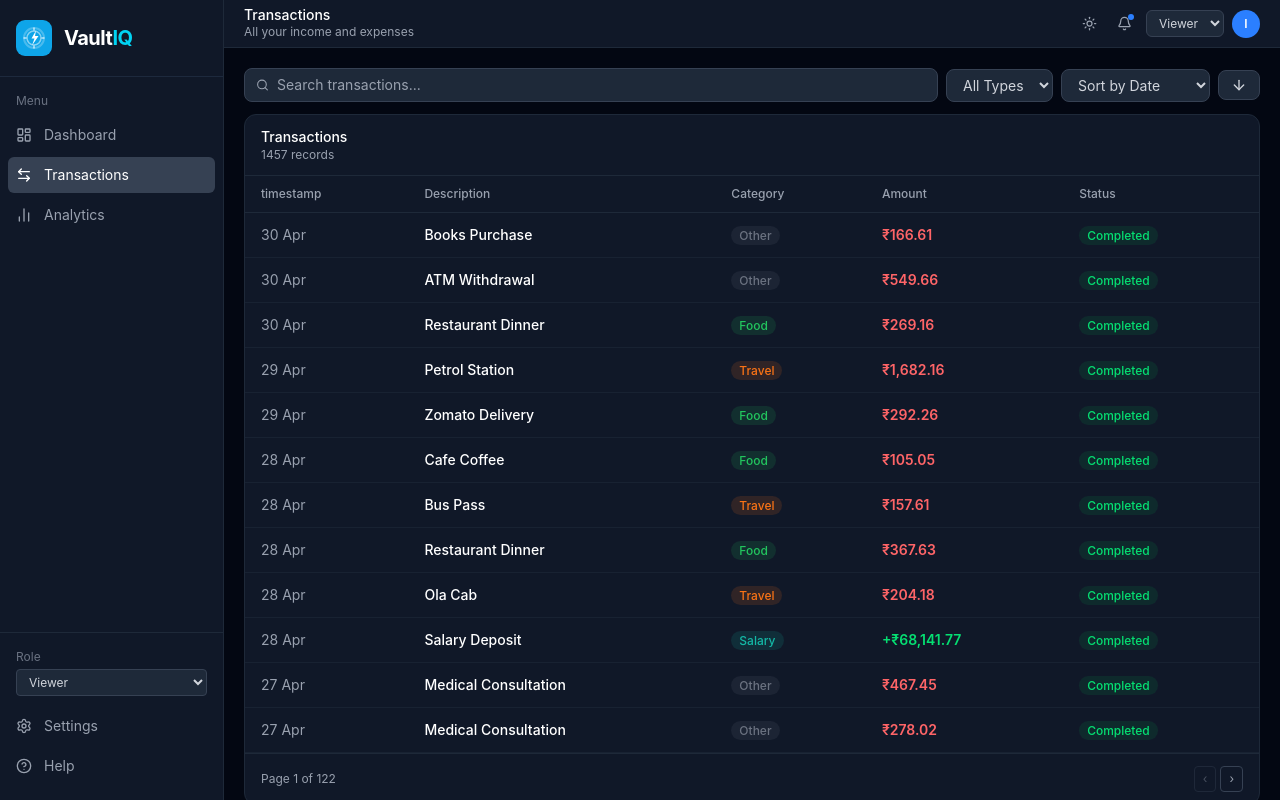
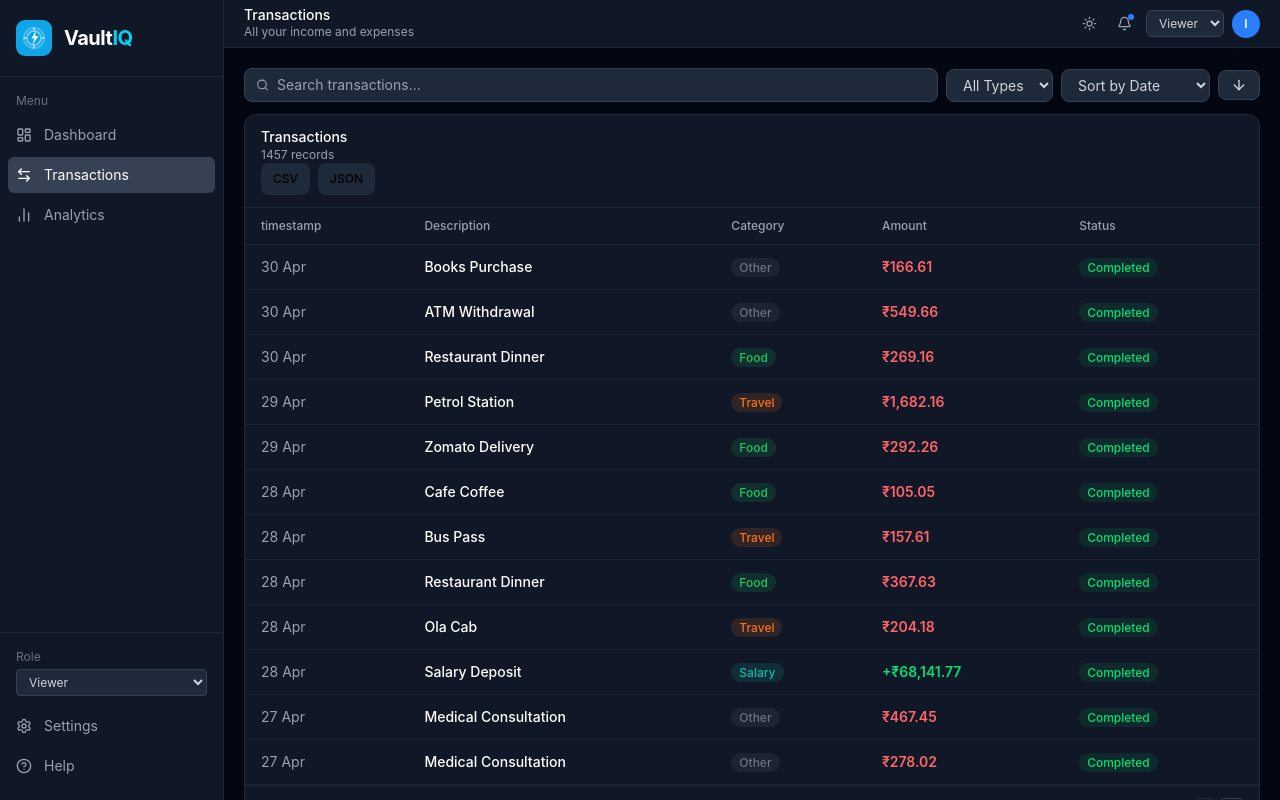
Before and after one commit to Iman-Datta/VaultIQ, a React (Vite) app: page /transactions in a window 1280 px wide. Built offline with nearby package versions, Linux system fonts and the light colour scheme.

Commit message:
fix CSV export timestamp formatting issue

```diff
--- a/src/components/transactions/TransactionTable.jsx
+++ b/src/components/transactions/TransactionTable.jsx
@@ -6,6 +6,7 @@ import { deleteTransaction } from "../../store/slices/transactionSlice";
 import { selectFilteredTransactions } from "../../store/selectors";
 import { formatCurrency, formatDate } from "../../utils/formatCurrency";
 import { CATEGORY_COLORS } from "../../data/mockData";
+import { exportAsCSV, exportAsJSON } from "../../utils/exportTransactions";
 
 import RoleGuard from "../shared/RoleGuard";
 import TransactionModal from "./TransactionModal";
@@ -48,6 +49,21 @@ export default function TransactionTable() {
             <p className="text-xs text-gray-400">
               {transactions.length} records
             </p>
+            <div className="flex gap-2">
+              <button
+                onClick={() => exportAsCSV(transactions)}
+                className="px-3 py-2 rounded-lg text-xs font-medium bg-gray-100 dark:bg-gray-800"
+              >
+                CSV
+              </button>
+
+              <button
+                onClick={() => exportAsJSON(transactions)}
+                className="px-3 py-2 rounded-lg text-xs font-medium bg-gray-100 dark:bg-gray-800"
+              >
+                JSON
+              </button>
+            </div>
           </div>
           <RoleGuard>
             <button
@@ -67,16 +83,20 @@ export default function TransactionTable() {
           <table className="w-full text-sm">
             <thead>
               <tr className="border-b border-gray-100 dark:border-gray-800">
-                {["timestamp", "Description", "Category", "Amount", "Status"].map(
-                  (h) => (
+                {[
+                  "timestamp",
+                  "Description",
+                  "Category",
+                  "Amount",
+                  "Status",
+                ].map((h) => (
                   <th
                     key={h}
                     className="text-left text-xs text-gray-400 font-medium px-4 py-2.5"
                   >
                     {h}
                   </th>
-                  ),
-                )}
+                ))}
                 <RoleGuard>
                   <th className="text-left text-xs text-gray-400 font-medium px-4 py-2.5">
                     Actions
--- /dev/null
+++ b/src/utils/exportTransactions.js
@@ -0,0 +1,43 @@
+export const exportAsCSV = (transactions) => {
+  const headers = ["Timestamp", "Description", "Category", "Amount", "Type"];
+
+  const rows = transactions.map((txn) => [
+    txn.timestamp,
+    txn.description,
+    txn.category,
+    txn.amount,
+    txn.type,
+  ]);
+
+  const csvContent = [headers, ...rows]
+    .map((row) => row.map((cell) => `"${cell}"`).join(","))
+    .join("\n");
+
+  const blob = new Blob([csvContent], {
+    type: "text/csv;charset=utf-8;",
+  });
+
+  const url = URL.createObjectURL(blob);
+
+  const link = document.createElement("a");
+  link.href = url;
+  link.download = "transactions.csv";
+  link.click();
+
+  URL.revokeObjectURL(url);
+};
+
+export const exportAsJSON = (transactions) => {
+  const blob = new Blob([JSON.stringify(transactions, null, 2)], {
+    type: "application/json",
+  });
+
+  const url = URL.createObjectURL(blob);
+
+  const link = document.createElement("a");
+  link.href = url;
+  link.download = "transactions.json";
+  link.click();
+
+  URL.revokeObjectURL(url);
+};
```
Lines whose indentation alone changed are shown as unchanged.
